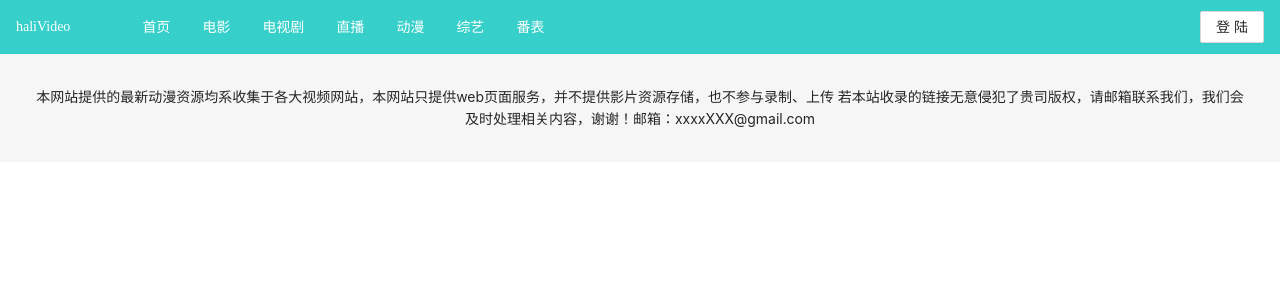
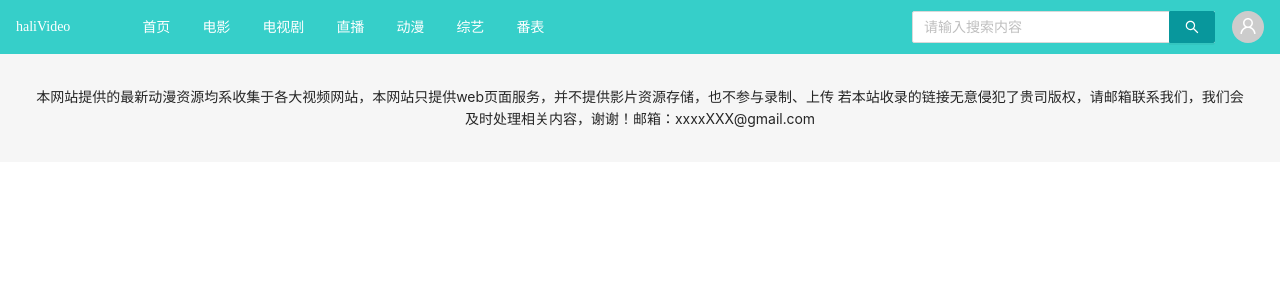
Before and after one commit to hp-studio/KliVideo, a React (Create React App) app in the folder client/easy_video_site/: page / in a window 1280 px wide. Shown: the top 300 px of the page. Built offline with nearby package versions, Linux system fonts and the light colour scheme.

Commit message:
修改antd主题色

```diff
--- /dev/null
+++ b/client/easy_video_site/craco.config.js
@@ -0,0 +1,17 @@
+const CracoLessPlugin = require('craco-less');
+
+module.exports = {
+    plugins: [
+        {
+            plugin: CracoLessPlugin,
+            options: {
+                lessLoaderOptions: {
+                    lessOptions: {
+                        modifyVars: {'@primary-color': '#08979c'},
+                        javascriptEnabled: true,
+                    },
+                },
+            },
+        },
+    ],
+};
--- a/client/easy_video_site/src/App.css
+++ /dev/null
@@ -1,7 +0,0 @@
-@import '~antd/dist/antd.css';
-
-.app {
-    /* width: 100%; */
-    /* height: 100%; */
-    /* background: red; */
-}
--- /dev/null
+++ b/client/easy_video_site/src/App.less
@@ -0,0 +1 @@
+@import '~antd/dist/antd.less';
--- a/client/easy_video_site/src/App.tsx
+++ b/client/easy_video_site/src/App.tsx
@@ -1,7 +1,7 @@
 import React, {useEffect, useState} from 'react';
 import {useSelector, useDispatch} from 'react-redux';
 
-import './App.css';
+import './App.less';
 import {RouterContainer} from './router';
 import {LoadingBox} from './components';
 import {setSetting} from './store/actions';
--- a/client/easy_video_site/src/components/videoPlayer/VideoPlayer.tsx
+++ b/client/easy_video_site/src/components/videoPlayer/VideoPlayer.tsx
@@ -1,13 +1,7 @@
 import React, {useEffect, useRef} from 'react';
-import DPlayer from 'dplayer';
-
-interface IPlayerOptions {
-    autoplay?: boolean;
-    muted?: boolean;
-}
+import DPlayer, {DPlayerOptions} from 'dplayer';
 
 interface IVideoPlayerProps {
-    overwritePlayerOptions?: IPlayerOptions;
     style?: React.CSSProperties | undefined;
 }
 
@@ -15,14 +9,18 @@ interface IVideoPlayerProps {
  * 播放器组件
  * @param props 传递参数
  */
-export const VideoPlayer = (props: IVideoPlayerProps) => {
+export const VideoPlayer: React.FC<IVideoPlayerProps> = (props: IVideoPlayerProps) => {
     const playerRef = useRef(null);
-    const {overwritePlayerOptions, style} = props;
-    const playerOptions = {
+
+    /**
+     * 初始化播放器
+     */
+    const initPlayer = (): DPlayer => {
+        const playerOptions: DPlayerOptions = {
             container: playerRef.current,
             video: {
+                defaultQuality: 1,
                 url: 'https://zhstatic.zhihu.com/cfe/griffith/zhihu2018_hd.mp4',
-            defaultQuality: 1,
                 quality: [
                     {
                         name: '720P',
@@ -38,20 +36,15 @@ export const VideoPlayer = (props: IVideoPlayerProps) => {
             },
             autoplay: true,
             theme: '#36cfc9',
-        danmaku: {
-            id: 'test',
-            api: 'https://api.prprpr.me/dplayer/',
-        },
+            // danmaku: {
+            //     id: 'test',
+            //     api: 'https://api.prprpr.me/dplayer/',
+            // },
         };
-    /**
-     * 初始化播放器
-     * @param playerOptions
-     */
-    const initPlayer = (playerOptions: any) => {
         return new DPlayer(playerOptions);
     };
     useEffect(() => {
-        const dp = initPlayer(playerOptions);
+        const dp: DPlayer = initPlayer();
 
         return () => {
             dp.destroy();
--- a/client/easy_video_site/src/pages/home/header/Header.scss
+++ b/client/easy_video_site/src/pages/home/header/Header.scss
@@ -29,5 +29,7 @@
     }
     .other {
         padding: 0 1rem;
+        display: flex;
+        align-items: center;
     }
 }
--- a/client/easy_video_site/src/pages/home/header/Header.tsx
+++ b/client/easy_video_site/src/pages/home/header/Header.tsx
@@ -1,10 +1,61 @@
 import React from 'react';
-import {Menu, Avatar, Button} from 'antd';
+import {Avatar, Popover, Input, Button, Descriptions} from 'antd';
 import {UserOutlined} from '@ant-design/icons';
-import {Link} from 'react-router-dom';
+import {Link, useHistory} from 'react-router-dom';
 import './Header.scss';
+const {Search} = Input;
 
-export const Header: React.FC = props => {
+/**
+ * 渲染头部
+ * @param props 传递参数
+ */
+export const Header: React.FC = () => {
+    const history = useHistory();
+
+    const onSearch = () => {};
+    /**
+     * 渲染搜索框
+     */
+    const renderSearch = () => {
+        return (
+            <Search
+                placeholder='请输入搜索内容'
+                style={{margin: '0 1rem'}}
+                allowClear
+                enterButton
+                onSearch={onSearch}
+            />
+        );
+    };
+    const logout = () => {
+        localStorage.removeItem('userInfo');
+        history.replace('/');
+    };
+    /**
+     * 渲染用户模块
+     */
+    const renderUser = () => {
+        const userInfo = localStorage.getItem('userInfo');
+        const userInfoMenu = (
+            <div>
+                <Button onClick={logout}>登出</Button>
+            </div>
+        );
+        if (userInfo) {
+            return (
+                <Popover placement='bottomRight' content={userInfoMenu} title='ABC' trigger='click'>
+                    <div>
+                        <Avatar src='https://zos.alipayobjects.com/rmsportal/ODTLcjxAfvqbxHnVXCYX.png' />
+                    </div>
+                </Popover>
+            );
+        }
+        return (
+            <Link to='/login' title='请登录'>
+                <Avatar icon={<UserOutlined />} />
+            </Link>
+        );
+    };
     return (
         <div className='header'>
             <div className='logo'>haliVideo</div>
@@ -24,9 +75,8 @@ export const Header: React.FC = props => {
                 <li className='navigatorItem'>番表</li>
             </ul>
             <div className='other'>
-                <Link to='/login'>
-                    <Button>登陆</Button>
-                </Link>
+                {renderSearch()}
+                {renderUser()}
             </div>
         </div>
     );
--- a/client/easy_video_site/src/pages/login/Login.tsx
+++ b/client/easy_video_site/src/pages/login/Login.tsx
@@ -2,20 +2,25 @@ import React, {useEffect} from 'react';
 import './Login.scss';
 import {useDispatch} from 'react-redux';
 import {changeSubtitle} from '../../store/actions';
-import {Link} from 'react-router-dom';
+import {useHistory} from 'react-router-dom';
 import {Button} from 'antd';
 
-export const Login: React.FC = props => {
+interface ILoginProps {}
+export const Login: React.FC<ILoginProps> = (props: ILoginProps) => {
     const dispatch = useDispatch();
+    const history = useHistory();
     useEffect(() => {
         changeSubtitle(dispatch, '登陆');
     }, []);
+    const onLogin = () => {
+        localStorage.setItem('userInfo', 'true');
+        history.push({
+            pathname: '/',
+        });
+    };
     return (
         <div className='login'>
-            login
-            <Link to='/'>
-                <Button>登入</Button>
-            </Link>
+            <Button onClick={onLogin}>登入</Button>
         </div>
     );
 };
```
Also changed, not shown: client/easy_video_site/package.json (+5 -4 lines), 1 other file (tests, documents, lock files or other folders). Lines whose indentation alone changed are shown as unchanged.
